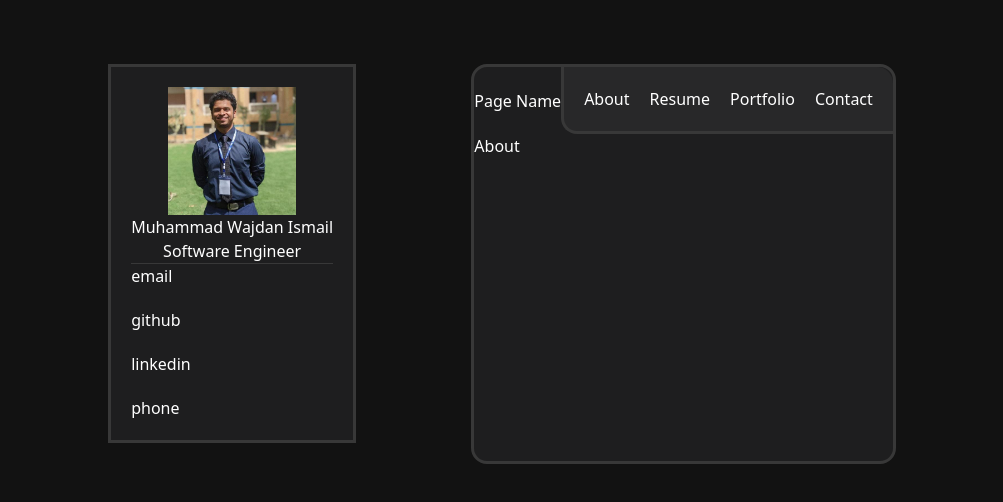
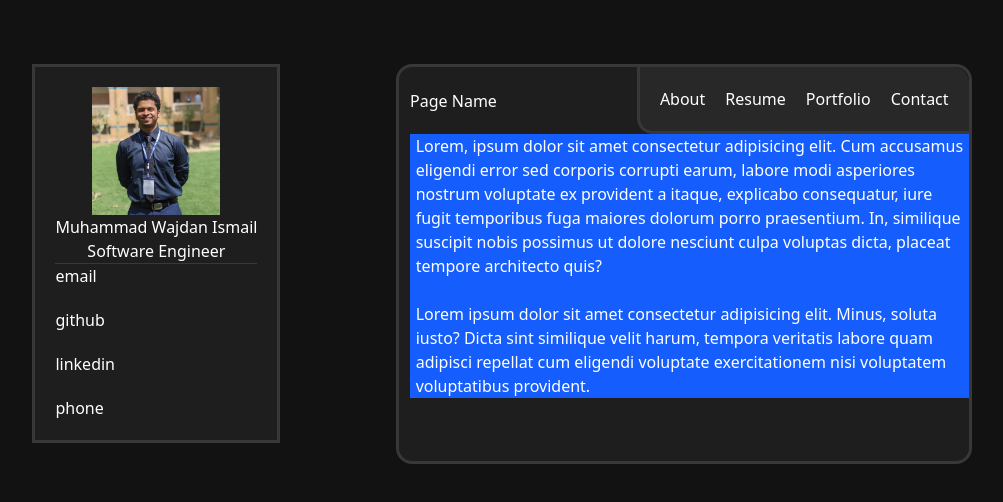
Before and after one commit to thedistortedwajdan/REACT-MyPortfolio, a React (Vite) app: page / in a window 1280 px wide. Shown: the top 502 px of the page, without its empty margins (138-1141 px from the left). Built offline with nearby package versions, Linux system fonts and the light colour scheme.

Commit message:
setup main page content width

```diff
--- a/src/components/MainInfo.jsx
+++ b/src/components/MainInfo.jsx
@@ -3,7 +3,7 @@ import Router from "./Router";
 
 export default function MainInfo() {
   return (
-    <div className="text-white bg-[#1E1E1F] border-[#383838] border-3  h-100 w-auto rounded-2xl">
+    <div className="text-white bg-[#1E1E1F] border-[#383838] border-3 pl-[1%] h-100 w-[50%] rounded-2xl">
       <Navbar />
       <Router />
     </div>
--- a/src/components/Navbar.jsx
+++ b/src/components/Navbar.jsx
@@ -3,7 +3,7 @@ import { Link } from "react-router-dom";
 function Navbar() {
   return (
     <>
-      <div className="flex items-center justify-between ">
+      <div className="flex items-center justify-between gap-[100px] ">
         <div>Page Name</div>
         <ul className="bg-[#282829] border-[#383838] border-l-3 border-b-3 flex items-center justify-between p-5 rounded-bl-2xl rounded-tr-2xl gap-5 ">
           <li>
--- a/src/pages/About.jsx
+++ b/src/pages/About.jsx
@@ -1,5 +1,23 @@
 function About() {
-  return <div>About</div>;
+  return (
+    <div className="bg-blue-600 pl-[1%]">
+      <p>
+        Lorem, ipsum dolor sit amet consectetur adipisicing elit. Cum accusamus
+        eligendi error sed corporis corrupti earum, labore modi asperiores
+        nostrum voluptate ex provident a itaque, explicabo consequatur, iure
+        fugit temporibus fuga maiores dolorum porro praesentium. In, similique
+        suscipit nobis possimus ut dolore nesciunt culpa voluptas dicta, placeat
+        tempore architecto quis?
+      </p>
+      <br />
+      <p>
+        Lorem ipsum dolor sit amet consectetur adipisicing elit. Minus, soluta
+        iusto? Dicta sint similique velit harum, tempora veritatis labore quam
+        adipisci repellat cum eligendi voluptate exercitationem nisi voluptatem
+        voluptatibus provident.
+      </p>
+    </div>
+  );
 }
 
 export default About;
```
